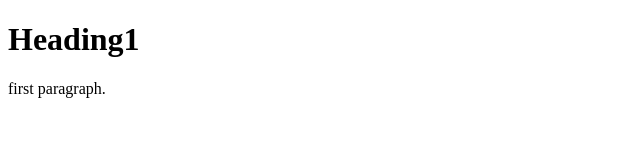
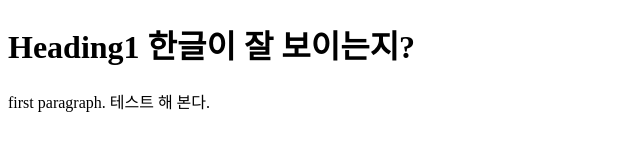
Before and after one commit to csmpub/books, a plain HTML site: page docs/index.html in a window 1280 px wide. Shown: the whole page, without its empty margins (0-640 px from the left). Drawn offline with Linux system fonts and the light colour scheme.

Commit message:
Update /docs/index.html

```diff
--- a/docs/index.html
+++ b/docs/index.html
@@ -2,8 +2,8 @@
 <html>
 <body>
 
-<h1>Heading1</h1>
-<p>first paragraph.</p>
+<h1>Heading1 한글이 잘 보이는지?</h1>
+<p>first paragraph. 테스트 해 본다.</p>
 
 </body>
 </html>
```
